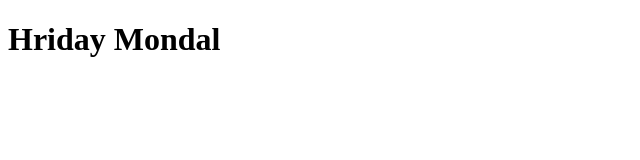
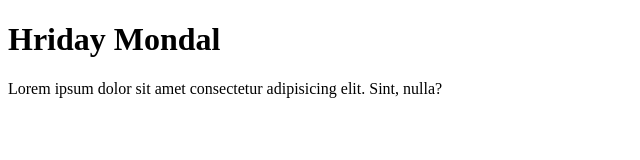
Before and after one commit to hriday002/My-First-Project, a plain HTML site: page index.html in a window 1280 px wide. Shown: the whole page, without its empty margins (0-640 px from the left). Drawn offline with Linux system fonts and the light colour scheme.

Commit message:
ptag added

```diff
--- a/index.html
+++ b/index.html
@@ -4,9 +4,10 @@
     <meta charset="UTF-8">
     <meta http-equiv="X-UA-Compatible" content="IE=edge">
     <meta name="viewport" content="width=device-width, initial-scale=1.0">
-    <title>Document</title>
+    <title>Hriday</title>
 </head>
 <body>
     <h1>Hriday Mondal</h1>
+    <p>Lorem ipsum dolor sit amet consectetur adipisicing elit. Sint, nulla?</p>
 </body>
 </html>
```
